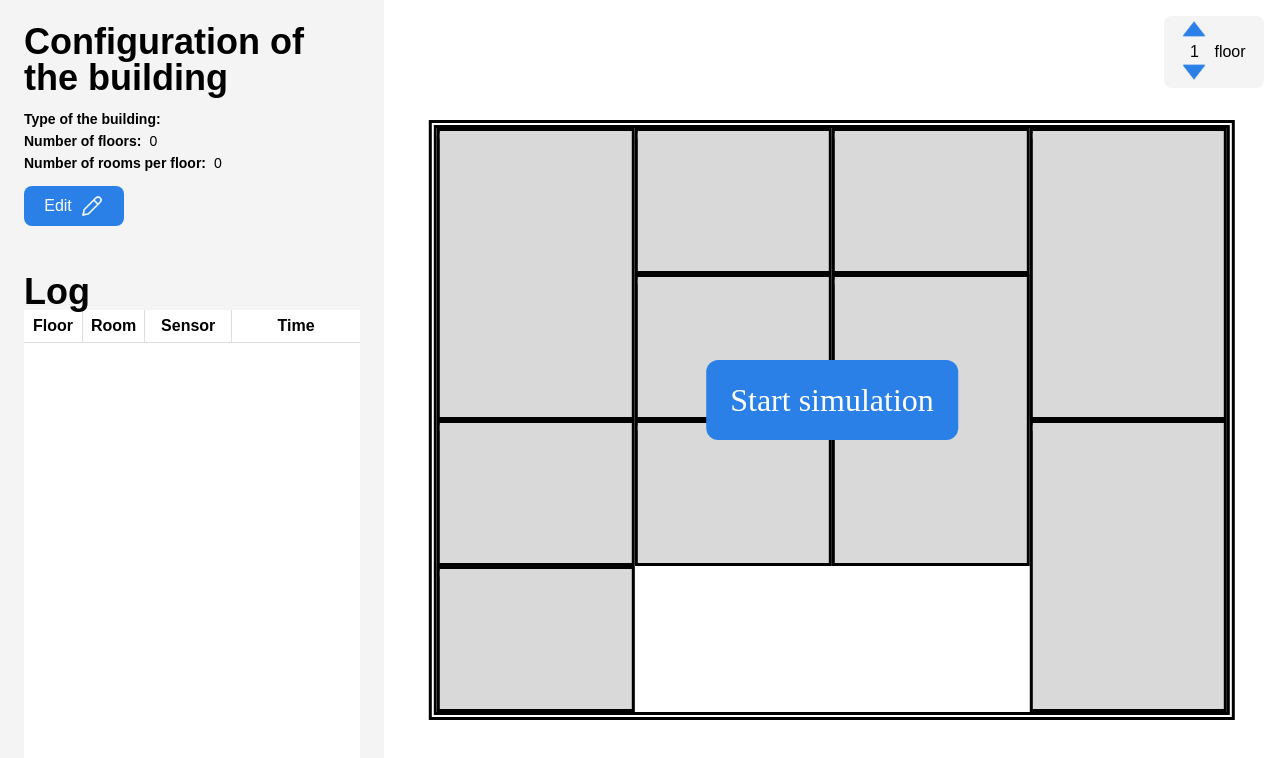
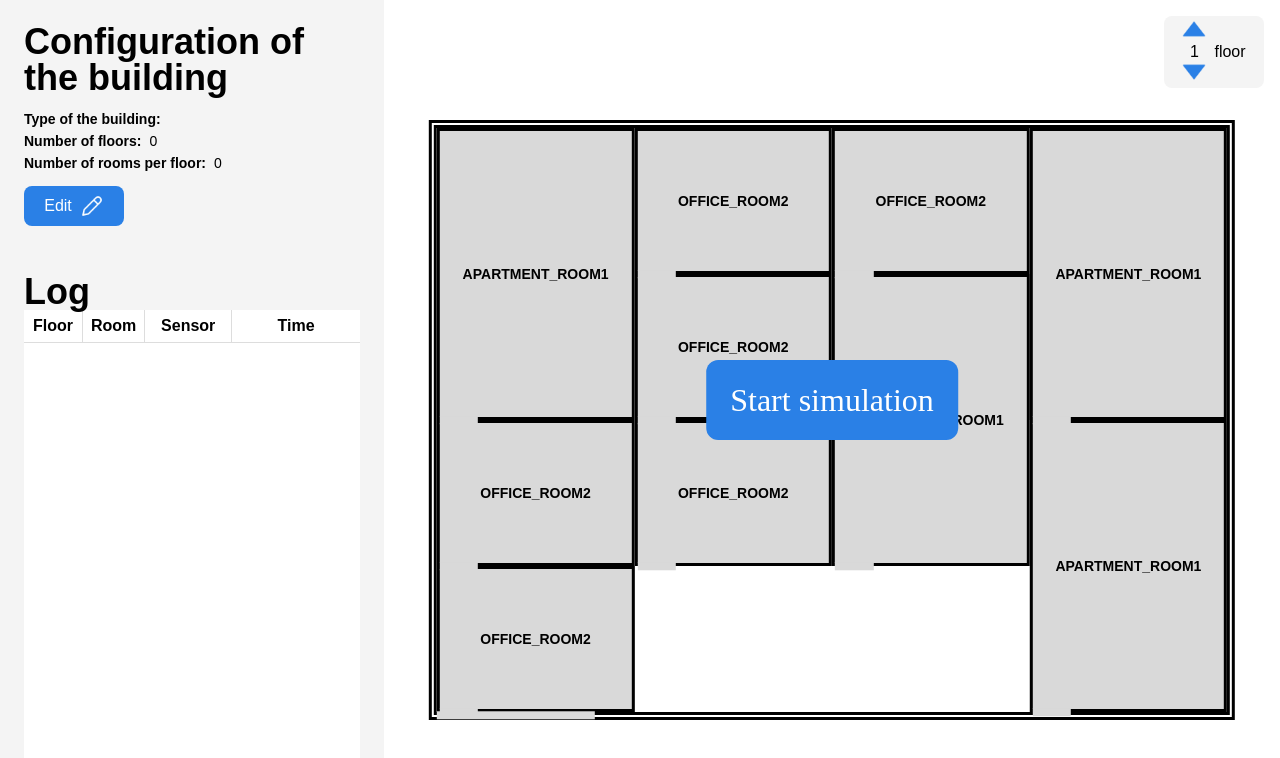
Before and after one commit to mmaksymko/Security-System-Simulator, a React (Vite) app in the folder Front/: page /simulation in a window 1280 px wide. Shown: the top 758 px of the page. Built offline with nearby package versions, Linux system fonts and the light colour scheme.

Commit message:
add label on rooms

```diff
--- a/Front/src/components/Rooms/Bedroom.tsx
+++ b/Front/src/components/Rooms/Bedroom.tsx
@@ -4,10 +4,10 @@ import "./RoomsStyle.scss";
   roomType : string
   width : number
   height : number
-  //label : string
+  label : string
  }
 
-function Bedroom({roomType: bedType, width, height} : Props) {
+function Bedroom({roomType: bedType, width, height, label} : Props) {
   const style = {
     gridColumn: `span ${width}`,
     gridRow: `span ${height}`,
@@ -15,6 +15,7 @@ function Bedroom({roomType: bedType, width, height} : Props) {
 
   return <div className="Components Bedroom" id={`${bedType}`} style={style} >
       <div className="Door" />
+      <div className="Label">{label}</div>
   </div>;
 }
 
--- a/Front/src/components/Rooms/RoomsStyle.scss
+++ b/Front/src/components/Rooms/RoomsStyle.scss
@@ -1,20 +1,18 @@
-@mixin border-hole($position) {
+@mixin border-hole-bottom($color) {
   position: relative;
+  border: 3px solid black;
   &::before {
     content: '';
     position: absolute;
     width: 20%;
-    height: 5px;
-    background-color: #D9D9D9;
-    @if $position == top {
-      top: 0%;
-      transform: translateY(-50%);
-    } @else if $position == bottom {
-      bottom: 0%;
-      transform: translateY(50%);
-    }
+    height: 8px;
+    background-color: $color;
+    bottom: 0%;
+    transform: translateY(91%);
+    z-index: 1;
   }
 }
+
 
 * {
   margin: 0;
@@ -31,9 +29,8 @@
   display: grid;
   justify-content: center;
   align-items: center;
-  border: 3px solid black;
-  @include border-hole(top);
-  @include border-hole(bottom);
+  // @include border-hole-top(red);
+  @include border-hole-bottom( #D9D9D9);
   width: 100%;
   height: 100%;
   color: #D9D9D9;
@@ -46,6 +43,16 @@
   width: 100%;
   grid-template-columns: repeat(4, 1fr);
   grid-template-rows: repeat(auto, 10px);
+}
+
+.Label {
+  position: absolute;
+  top: 50%;
+  left: 50%;
+  transform: translate(-50%, -50%);
+  color: black;
+  font-size: 14px;
+  font-weight: bold;
 }
 
 #APARTMENT_ROOM {
--- a/Front/src/components/Rooms/SimulationLogic.tsx
+++ b/Front/src/components/Rooms/SimulationLogic.tsx
@@ -358,7 +358,8 @@ const SimulationLogic = () => {
       for (let i = 0; i < numOfRooms; i++) {
         bedrooms.push(<Bedroom key={i} roomType={jSonObj.components[i].roomType}
                                         width={jSonObj.components[i].roomWidht}
-                                        height={jSonObj.components[i].roomHeight} />);
+                                        height={jSonObj.components[i].roomHeight}
+                                        label={jSonObj.components[i].roomType + jSonObj.components[i].roomNumber} />);
                                         // windows={jSonObj.components[i].windows} />);
                                         // doors={jSonObj.components[i].doors} />
 
```
